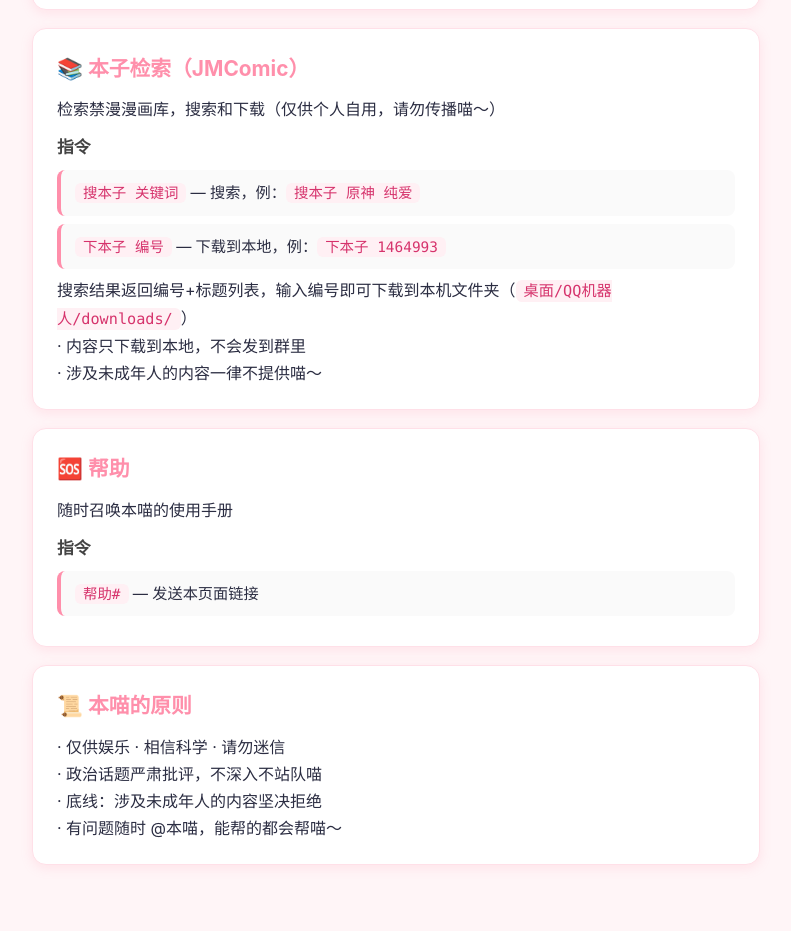
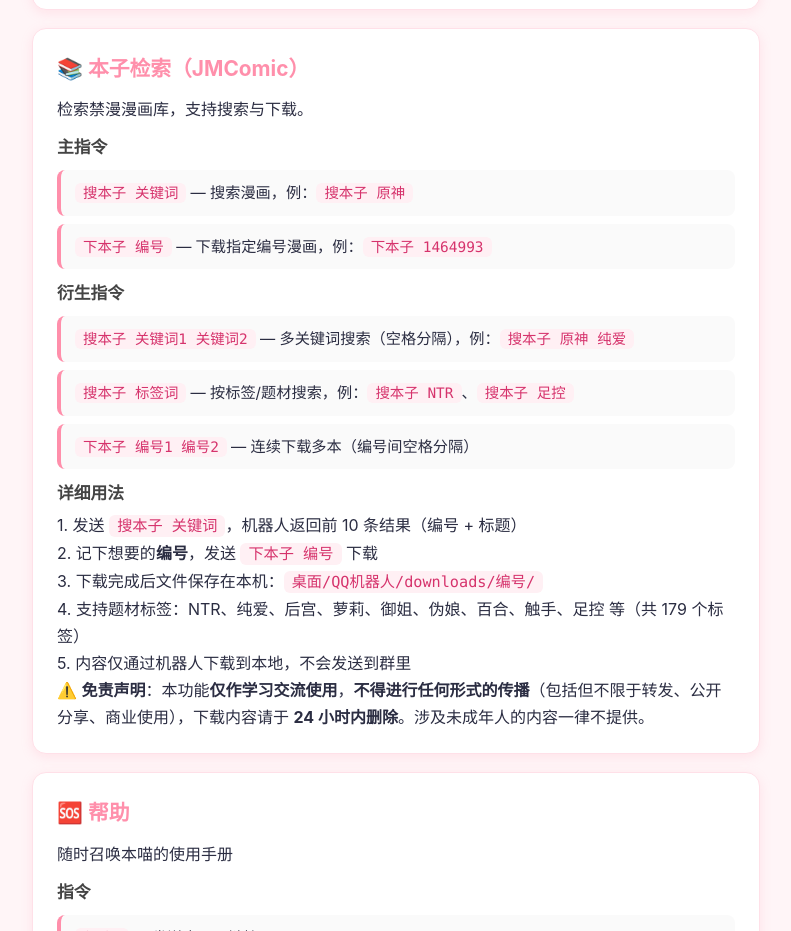
Before and after one commit to yuaisama/bot-help-site, a plain HTML site: page index.html in a window 1280 px wide. Shown: the part 2754-3685 px from the top of the page, without its empty margins (244-1035 px from the left). Drawn offline with Linux system fonts and the light colour scheme.

Commit message:
expand jmcomic section with derived commands and disclaimer

```diff
--- a/index.html
+++ b/index.html
@@ -103,13 +103,21 @@
 
   <div class="card">
     <h2>📚 本子检索（JMComic）</h2>
-    <p>检索禁漫漫画库，搜索和下载（仅供个人自用，请勿传播喵～）</p>
-    <h3>指令</h3>
-    <div class="demo"><code>搜本子 关键词</code> — 搜索，例：<code>搜本子 原神 纯爱</code></div>
-    <div class="demo"><code>下本子 编号</code> — 下载到本地，例：<code>下本子 1464993</code></div>
-    <p>搜索结果返回编号+标题列表，输入编号即可下载到本机文件夹（<code>桌面/QQ机器人/downloads/</code>）<br>
-       · 内容只下载到本地，不会发到群里<br>
-       · 涉及未成年人的内容一律不提供喵～</p>
+    <p>检索禁漫漫画库，支持搜索与下载。</p>
+    <h3>主指令</h3>
+    <div class="demo"><code>搜本子 关键词</code> — 搜索漫画，例：<code>搜本子 原神</code></div>
+    <div class="demo"><code>下本子 编号</code> — 下载指定编号漫画，例：<code>下本子 1464993</code></div>
+    <h3>衍生指令</h3>
+    <div class="demo"><code>搜本子 关键词1 关键词2</code> — 多关键词搜索（空格分隔），例：<code>搜本子 原神 纯爱</code></div>
+    <div class="demo"><code>搜本子 标签词</code> — 按标签/题材搜索，例：<code>搜本子 NTR</code>、<code>搜本子 足控</code></div>
+    <div class="demo"><code>下本子 编号1 编号2</code> — 连续下载多本（编号间空格分隔）</div>
+    <h3>详细用法</h3>
+    <p>1. 发送 <code>搜本子 关键词</code>，机器人返回前 10 条结果（编号 + 标题）<br>
+       2. 记下想要的<b>编号</b>，发送 <code>下本子 编号</code> 下载<br>
+       3. 下载完成后文件保存在本机：<code>桌面/QQ机器人/downloads/编号/</code><br>
+       4. 支持题材标签：NTR、纯爱、后宫、萝莉、御姐、伪娘、百合、触手、足控 等（共 179 个标签）<br>
+       5. 内容仅通过机器人下载到本地，不会发送到群里</p>
+    <p>⚠️ <b>免责声明</b>：本功能<b>仅作学习交流使用</b>，<b>不得进行任何形式的传播</b>（包括但不限于转发、公开分享、商业使用），下载内容请于 <b>24 小时内删除</b>。涉及未成年人的内容一律不提供。</p>
   </div>
 
   <div class="card">
```
